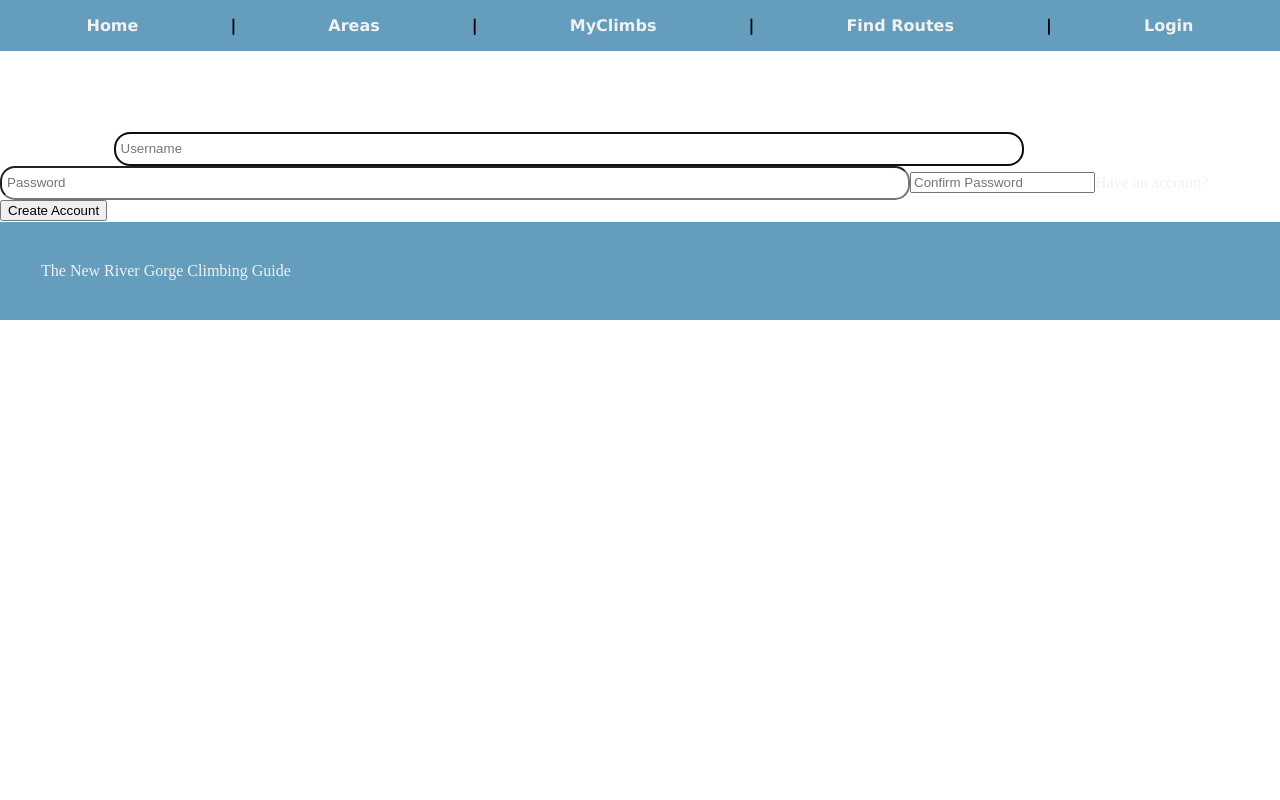
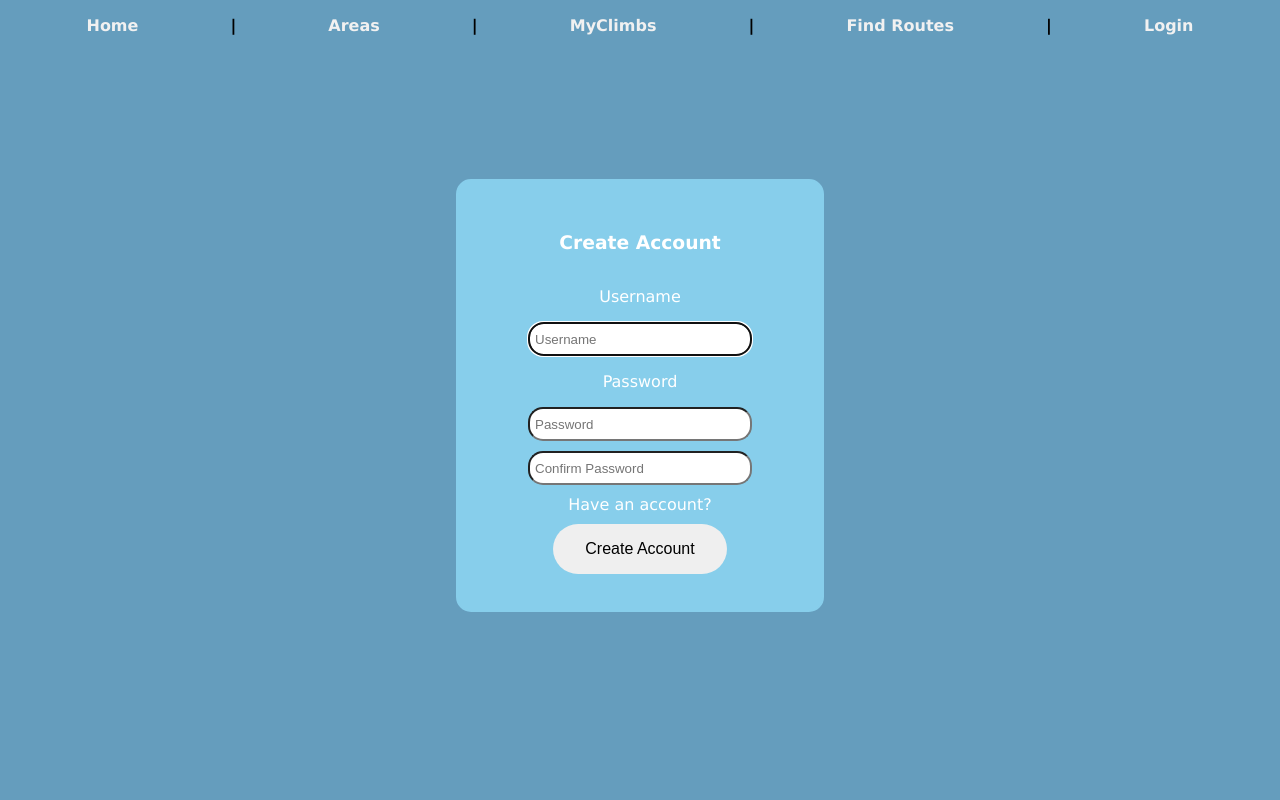
Before and after one commit to chetbackiewicz/New-River-Climbing, a Vue app in the folder vue/: page /register in a window 1280 px wide. Shown: the top 800 px of the page. Built offline with nearby package versions, Linux system fonts and the light colour scheme.

Commit message:
added more styling to the webpage

```diff
--- a/vue/src/views/AreaInfo.vue
+++ b/vue/src/views/AreaInfo.vue
@@ -65,9 +65,10 @@ export default {
 <style>
 
    .area-name {
-        display: flex;
-        background-color: #659dbd;
-        color: #f1f1f1;
+  background: rgba(0, 0, 0, 0.5);
+  color: #f1f1f1;
+  padding: 20px;
+  margin: 0%;
     }
 
 
--- a/vue/src/views/ClimbingLog.vue
+++ b/vue/src/views/ClimbingLog.vue
@@ -1,7 +1,7 @@
 <template>
   <div id="climbing-log">
       <header>
-          <h1>
+          <h1 id="log-heading-text">
             Climbing Log
           </h1>
           <h3 id="your-climbs">Your Climbs</h3>
@@ -41,4 +41,11 @@ export default {
 #log-list {
     margin: 5rem;
 }
+
+#log-heading-text {
+    background: rgba(0, 0, 0, 0.5);
+  color: #f1f1f1;
+  padding: 20px;
+  margin: 0%;
+}
 </style>
--- a/vue/src/views/CragInfo.vue
+++ b/vue/src/views/CragInfo.vue
@@ -48,7 +48,10 @@ export default {
 <style>
 
 .crag-name {
-    color: #f1f1f1;
+background: rgba(0, 0, 0, 0.5);
+  color: #f1f1f1;
+  padding: 20px;
+  margin: 0%;
 }
 
 </style>
--- a/vue/src/views/Login.vue
+++ b/vue/src/views/Login.vue
@@ -2,7 +2,7 @@
   <div id="login" class="text-center">
     <form class="form-signin" @submit.prevent="login">
       <header id="sign-in">
-      <h3 class="h3">Please Sign In</h3>
+      <h3 class="sign-in-header">Please Sign In</h3>
       </header>
       <div
         class="alert alert-danger"
@@ -115,9 +115,10 @@ label {
   background-color: skyblue;
 }
 
-.h3 {
+.sign-in-header {
   font-family: Verdana, Geneva, Tahoma, sans-serif;
   color: white;
+  padding: 0;
 }
 
 .form-signin {
@@ -144,6 +145,7 @@ label {
   margin: 4px 2px;
   transition-duration: 0.4s;
   cursor: pointer;
+  margin-top: 10px;
 }
 
 .sign-in-button:hover {
--- a/vue/src/views/Register.vue
+++ b/vue/src/views/Register.vue
@@ -1,7 +1,7 @@
 <template>
   <div id="register" class="text-center">
     <form class="form-register" @submit.prevent="register">
-      <h1 class="h3 mb-3 font-weight-normal">Create Account</h1>
+      <h3 id="create-account-header" class="h3 mb-3 font-weight-normal">Create Account</h3>
       <div class="alert alert-danger" role="alert" v-if="registrationErrors">
         {{ registrationErrorMsg }}
       </div>
@@ -32,8 +32,8 @@
         v-model="user.confirmPassword"
         required
       />
-      <router-link :to="{ name: 'login' }">Have an account?</router-link>
-      <button class="btn btn-lg btn-primary btn-block" type="submit">
+      <router-link id="have-account" :to="{ name: 'login' }">Have an account?</router-link>
+      <button id="create-account-button" class="btn btn-lg btn-primary btn-block" type="submit">
         Create Account
       </button>
     </form>
@@ -90,4 +90,67 @@ export default {
 };
 </script>
 
-<style></style>
+<style>
+
+#register {
+  display: flex;
+  justify-content: center;
+  background-color: #659dbd;
+}
+
+.form-register {
+  display: flex;
+  flex-direction: column;
+  align-items: center;
+  border: 2px solid skyblue;
+  border-radius: 15px;
+  width: 300px;
+  padding: 2rem;
+  margin-top: 8rem;
+  margin-bottom: 80vh;
+  background-color: skyblue;
+}
+
+#create-account-header {
+  font-family: Verdana, Geneva, Tahoma, sans-serif;
+  background-color: skyblue;
+  color: white;
+  padding: 0;
+}
+
+#create-account-button {
+  border: none;
+  color: black;
+  border-radius: 25px;
+  padding: 16px 32px;
+  text-align: center;
+  text-decoration: none;
+  font-size: 16px;
+  margin: 4px 2px;
+  transition-duration: 0.4s;
+  cursor: pointer;
+  margin-top: 10px;
+}
+
+#create-account-button:hover {
+  background-color: #008CBA;
+  color: white;
+}
+
+#confirmPassword {
+  width: 70%;
+  height: 20px;
+  border-radius: 15px;
+  padding: 5px;
+  margin-top: 10px;
+}
+
+#have-account {
+  font-family: Verdana, Geneva, Tahoma, sans-serif;
+  margin-top: 10px;
+  color: white;
+}
+
+
+
+</style>
--- a/vue/src/views/RouteInfo.vue
+++ b/vue/src/views/RouteInfo.vue
@@ -1,7 +1,7 @@
 <template>
   <div class = "route-info">
       <header>
-        <h1 class="route-name">
+        <h1 id="route-name">
           {{$store.state.routeInfo.route_name}} {{$store.state.routeInfo.grade}}
         </h1>
       </header>
@@ -83,6 +83,13 @@ export default {
 
 <style>
 
+#route-name {
+  background: rgba(0, 0, 0, 0.5);
+  color: #f1f1f1;
+  padding: 20px;
+  margin: 0%;
+}
+
 .top-of-page-display {
   display: grid;
   grid-template-columns: 1fr 1fr 1fr;
```
Also changed, not shown: 1 other file (tests, documents, lock files or other folders).
